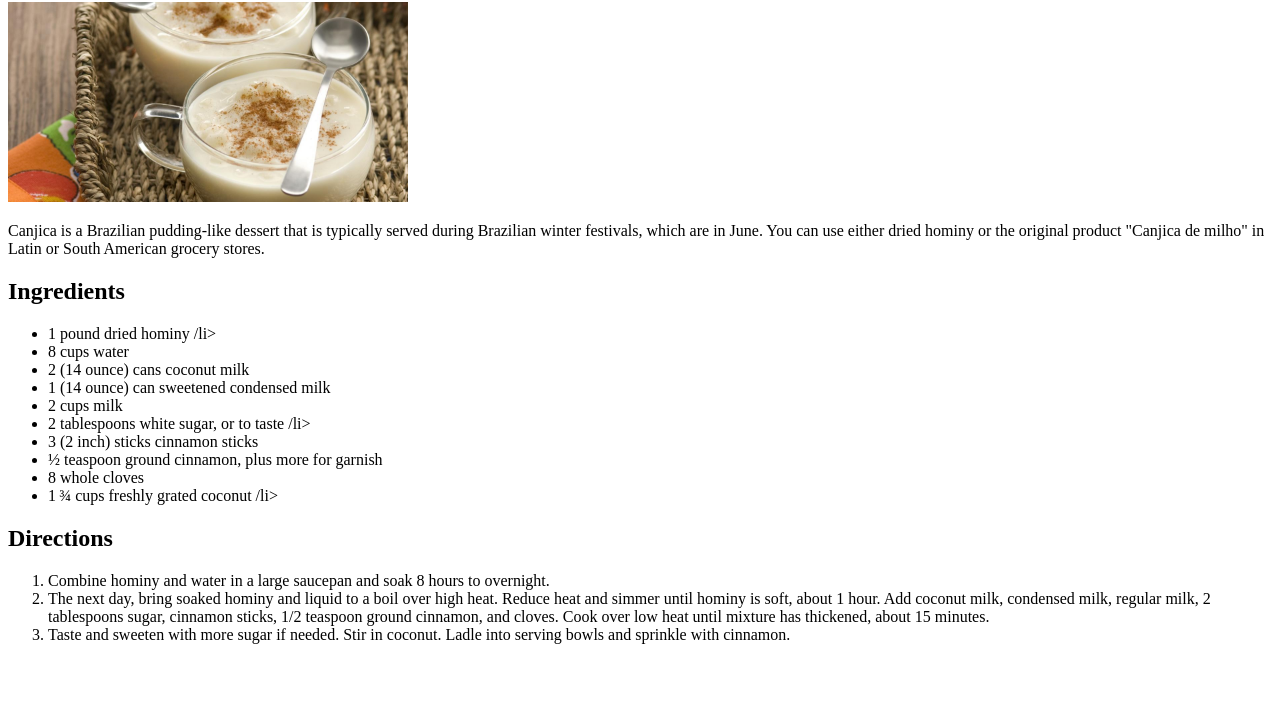
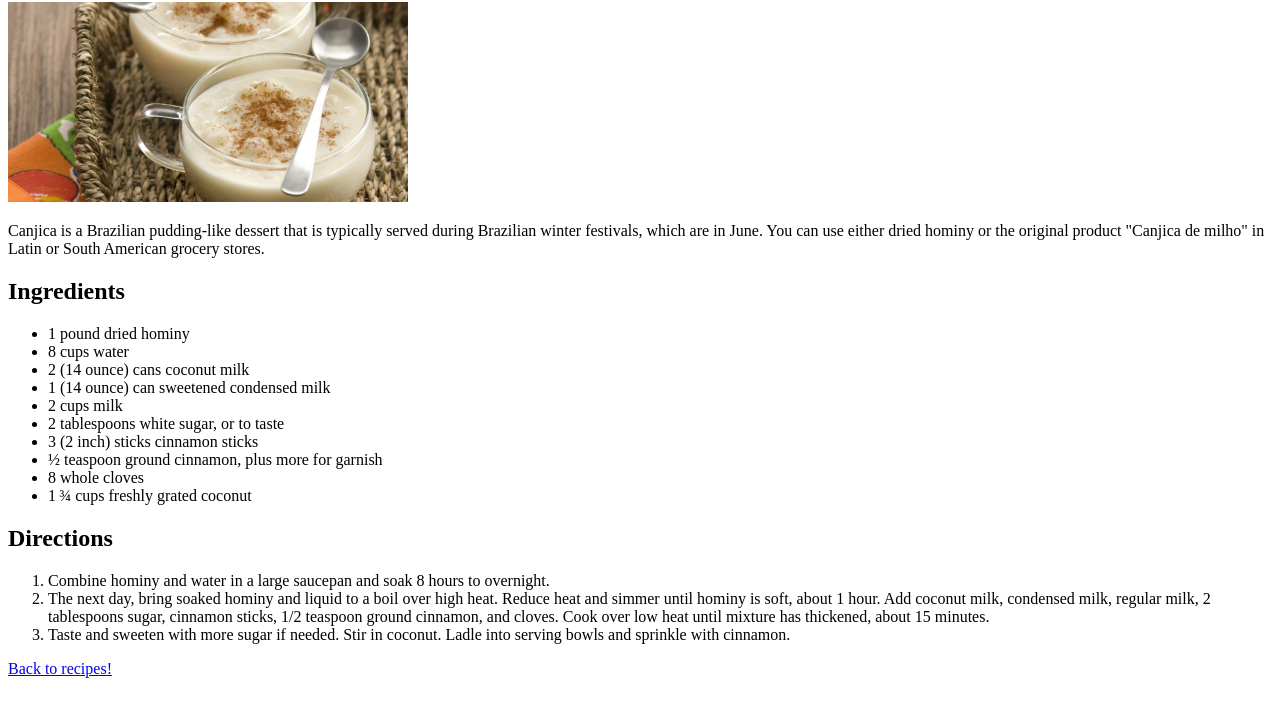
Before and after one commit to ccpptr/odin-recipes, a plain HTML site: page recipes/canjica.html in a window 1280 px wide. Shown: the part 78-794 px from the top of the page. Drawn offline with Linux system fonts and the light colour scheme.

Commit message:
Edit index.html, fix syntax errors and add new anchor link

```diff
--- a/recipes/canjica.html
+++ b/recipes/canjica.html
@@ -19,16 +19,16 @@
     <div class="ingredients">
         <h2>Ingredients</h2>
         <ul>
-            <li>1 pound dried hominy /li>
+            <li>1 pound dried hominy </li>
             <li>8 cups water </li>
             <li>2 (14 ounce) cans coconut milk </li>
             <li>1 (14 ounce) can sweetened condensed milk </li>
             <li>2 cups milk </li>
-            <li>2 tablespoons white sugar, or to taste /li>
+            <li>2 tablespoons white sugar, or to taste </li>
             <li>3 (2 inch) sticks cinnamon sticks </li>
             <li>½ teaspoon ground cinnamon, plus more for garnish </li>
             <li>8 whole cloves </li>
-            <li>1 ¾ cups freshly grated coconut /li>
+            <li>1 ¾ cups freshly grated coconut </li>
         </ul>
     </div>
     <div class="directions">
@@ -43,6 +43,7 @@
                 cinnamon.</li>
         </ol>
     </div>
+    <a href="../index.html">Back to recipes!</a>
 </body>
 
 </html>
```
Also changed, not shown: index.html (+1 -0 lines), recipes/carrotcake.html (+1 -0 lines), recipes/cheeseroll.html (+1 -1 lines), img/neymar.jpeg (added).
